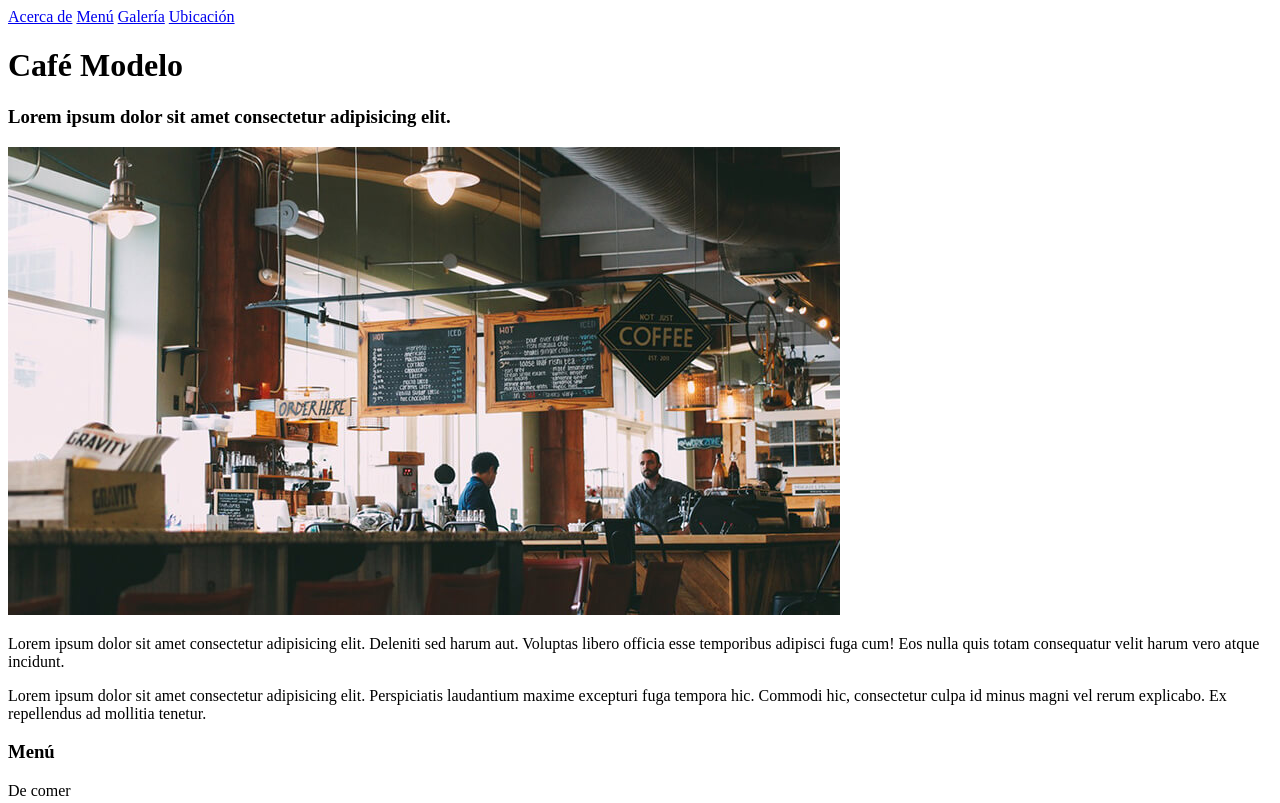
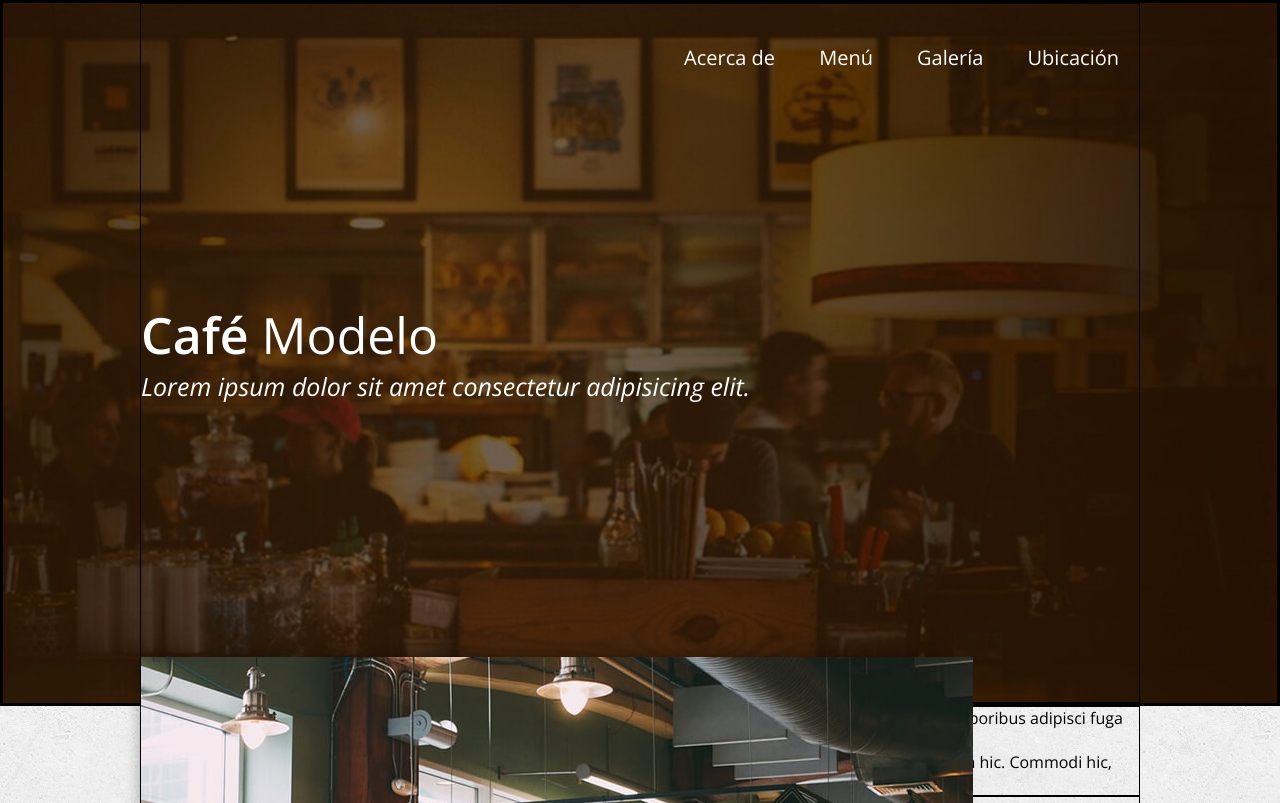
Before and after one commit to mcdavidleonardo/CafeteriaModelo, a plain HTML site: page index.html in a window 1280 px wide. Shown: the top 803 px of the page. Drawn offline with nearby package versions, Linux system fonts and the light colour scheme.

Commit message:
Modificacion

```diff
--- a/estilos/estilos.css
+++ b/estilos/estilos.css
@@ -0,0 +1,94 @@
+*{
+    margin: 0;
+    padding: 0;
+    -webkit-box-sizing: border-box;
+    -moz-box-sizing: border-box;
+    box-sizing: border-box;
+}
+body{
+    font-family: "Open Sans", Arial, sans-serif;
+    font-size: 16px;
+}
+.contenedor{
+    border: 1px solid;
+    width: 90%;
+    max-width: 1000px;
+    margin: auto;
+    overflow: hidden;
+}
+/* Header */
+header{
+    width: 100%;
+    border: 3px solid;
+    background: url('../imagenes/10.jpg') #281a0c;
+    background-size: cover;
+    background-attachment: fixed;
+    background-position: center 0;
+}
+
+header .contenedor{
+    position: relative;
+    height: 700px;
+}
+
+header .menu{
+    width: 100%;
+    text-align: right;
+}
+
+header .menu a{
+    color: #fff;
+    font-size: 20px;
+    font-weight: 300;
+    display: inline-block;
+    margin: 40px 20px;
+    text-decoration: none;
+    position: relative;
+}
+
+header .menu a:hover{
+    text-decoration: underline;
+}
+
+header .texto{
+    width: 100%;
+    color: #fff;
+    position: absolute;
+    top: 50%;
+    margin-top: -52px;
+}
+
+header .texto .nombre{
+    font-size: 50px;
+    font-weight: 600;
+}
+
+header .texto .nombre span{
+    font-weight: 300;
+}
+
+header .texto h3{
+    font-weight: 300;
+    font-size: 25px;
+    font-style: italic;
+}
+
+/* Main */
+.main{
+    background: url(../imagenes/textura.jpg);
+    background-repeat: repeat;
+}
+
+.main .acerca-de .contenedor{
+    overflow: visible;
+    position: relative;
+}
+
+.main .acerca-de .foto{
+    width: 80%;
+    position: absolute;
+    left: 0;
+    top: -50px;
+    z-index: 0;
+    box-shadow: 0px 0px 15px rgba(0, 0, 0, .35);
+}
--- a/index.html
+++ b/index.html
@@ -12,25 +12,25 @@
 
 <body>
     <header>
-        <div>
-            <nav>
+        <div class="contenedor">
+            <nav class="menu">
                 <a href="#" id="btn-acerca-de">Acerca de</a>
                 <a href="#" id="btn-menu">Menú</a>
                 <a href="#" id="btn-galeria">Galería</a>
                 <a href="#" id="btn-ubicacion">Ubicación</a>
             </nav>
-            <div>
-                <h1>Café <span>Modelo</span></h1>
+            <div class="texto">
+                <h1 class="nombre">Café <span>Modelo</span></h1>
                 <h3>Lorem ipsum dolor sit amet consectetur adipisicing elit.</h3>
             </div>
         </div>
     </header>
     <!--Sección main-->
-    <section>
+    <section class="main">
         <!--Inicio Acerca de-->
-        <section>
-            <div>
-                <div>
+        <section class="acerca-de" id="acerca-de">
+            <div class="contenedor">
+                <div class="foto">
                     <img src="imagenes/9.jpg" alt="Acerca de">
                 </div>
                 <article>
```
